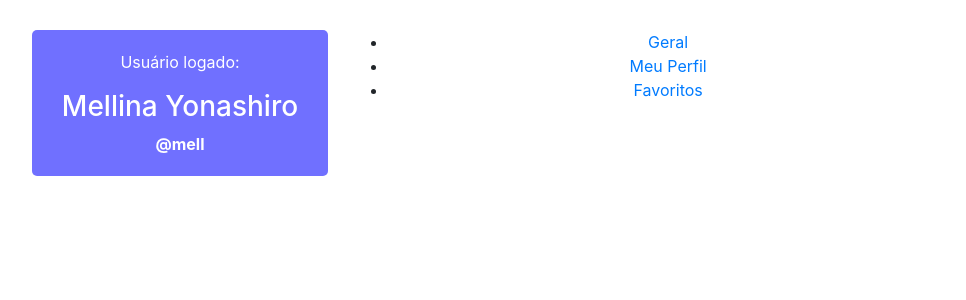
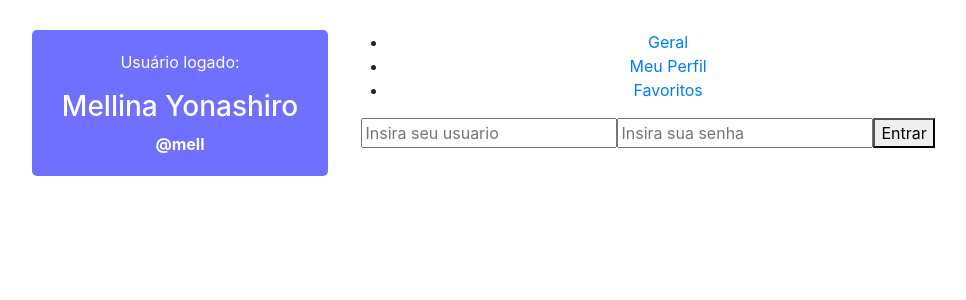
Before and after one commit to yogmel/lets-code-twitter, a React (Create React App) app: page /login in a window 1280 px wide. Shown: the top 300 px of the page, without its empty margins (140-1106 px from the left). Built offline with nearby package versions, Linux system fonts and the light colour scheme.

Commit message:
Add login.

```diff
--- a/src/App.js
+++ b/src/App.js
@@ -1,19 +1,20 @@
 import "bootstrap/dist/css/bootstrap.min.css";
+import React from "react";
+import { Link, Route } from "react-router-dom";
 import "./App.css";
-import React from "react";
-import { TweetContainer, LoggedUser } from "./components";
-import { Route, Link } from 'react-router-dom';
-
+import { LoggedUser, Login, PrivateRoute, TweetContainer } from "./components";
 import { tweets, users } from "./data";
 
 function App() {
   const idUsuarioLogado = 0;
 
   const tweetsDataFormatada = tweets.map((tweet) => {
-    const dataFormatada = `${tweet.date.getDate() + 1}/${tweet.date.getMonth()}/${tweet.date.getFullYear()}`;
+    const dataFormatada = `${
+      tweet.date.getDate() + 1
+    }/${tweet.date.getMonth()}/${tweet.date.getFullYear()}`;
     return {
       ...tweet,
-      date: dataFormatada
+      date: dataFormatada,
     };
   });
 
@@ -24,7 +25,7 @@ function App() {
 
     return {
       ...tweet,
-      author: user
+      author: user,
     };
   });
 
@@ -34,27 +35,37 @@ function App() {
 
   return (
     <div className="App">
-      <LoggedUser
-        users={users}
-        idUsuarioLogado={idUsuarioLogado}
-      />
+      <LoggedUser users={users} idUsuarioLogado={idUsuarioLogado} />
 
       <div className="tweets-tabs">
         <ul>
-          <li><Link to="/geral">Geral</Link></li>
-          <li><Link to="/meu-perfil">Meu Perfil</Link></li>
-          <li><Link to="/meus-favoritos">Favoritos</Link></li>
+          <li>
+            <Link to="/geral">Geral</Link>
+          </li>
+          <li>
+            <Link to="/meu-perfil">Meu Perfil</Link>
+          </li>
+          <li>
+            <Link to="/meus-favoritos">Favoritos</Link>
+          </li>
         </ul>
 
-        <Route path="/geral">
-          {tweetsComAutor.map((tweet) => <TweetContainer key={tweet.id} tweet={tweet} />)}
-        </Route>
+        <PrivateRoute path="/geral" role="admin">
+          {tweetsComAutor.map((tweet) => (
+            <TweetContainer key={tweet.id} tweet={tweet} />
+          ))}
+        </PrivateRoute>
 
-        <Route path="/meu-perfil">
-          {tweetsMeuPerfil.map((tweet) => <TweetContainer key={tweet.id} tweet={tweet} />)}
+        <PrivateRoute path="/meu-perfil" role="user">
+          {tweetsMeuPerfil.map((tweet) => (
+            <TweetContainer key={tweet.id} tweet={tweet} />
+          ))}
+        </PrivateRoute>
+
+        <Route path="/login">
+          <Login />
         </Route>
       </div>
-
     </div>
   );
 }
--- /dev/null
+++ b/src/components/Login.jsx
@@ -0,0 +1,54 @@
+import { useState } from "react";
+import { useHistory } from "react-router-dom";
+
+const Login = () => {
+  const [username, setUsername] = useState("");
+  const [password, setPassword] = useState("");
+  const [error, setError] = useState("");
+  const history = useHistory();
+
+  // [{
+  //        "username": "joao",
+  //        "password": "joao",
+  //        "roles": ["admin"],
+  //        "token": "11111"
+  // },
+  //        "username": "maria",
+  //        "password": "maria",
+  //        "roles": ["user"],
+  //        "token": "22222"
+  //]
+
+  const authenticate = () => {
+    const result = localStorage.getItem("logins");
+    const database = JSON.parse(result);
+    const loggedUser = database.find(
+      (user) => user.username === username && user.password === password
+    );
+
+    if (!loggedUser) {
+      setError("Usuário ou senha inválidos!");
+    } else {
+      localStorage.setItem("session-token", loggedUser.token);
+      history.push("/geral");
+    }
+  };
+
+  return (
+    <div>
+      <input
+        placeholder="Insira seu usuario"
+        onChange={(e) => setUsername(e.target.value)}
+      />
+      <input
+        type="password"
+        placeholder="Insira sua senha"
+        onChange={(e) => setPassword(e.target.value)}
+      />
+      <button onClick={authenticate}>Entrar</button>
+      {error && <p>{error}</p>}
+    </div>
+  );
+};
+
+export default Login;
--- /dev/null
+++ b/src/components/PrivateRoute.jsx
@@ -0,0 +1,12 @@
+import { Redirect, Route } from "react-router-dom";
+import verifyAuthentication from "./login-functions";
+
+const PrivateRoute = ({ children, role, ...rest }) => (
+  <Route
+    {...rest}
+    render={() =>
+      verifyAuthentication(role) ? children : <Redirect to="/login" />
+    }
+  />
+);
+export default PrivateRoute;
--- a/src/components/index.js
+++ b/src/components/index.js
@@ -1,2 +1,4 @@
-export { default as TweetContainer } from './TweetContainer';
-export { default as LoggedUser } from './LoggedUser';
+export { default as LoggedUser } from "./LoggedUser";
+export { default as Login } from "./Login";
+export { default as PrivateRoute } from "./PrivateRoute";
+export { default as TweetContainer } from "./TweetContainer";
--- /dev/null
+++ b/src/components/login-functions.js
@@ -0,0 +1,20 @@
+const verifyAuthentication = (role) => {
+  const token = localStorage.getItem("session-token");
+
+  if (!token) {
+    return false;
+  }
+
+  const result = localStorage.getItem("logins");
+  const database = JSON.parse(result);
+
+  const user = database.find((user) => user.token === token);
+
+  if (!user) {
+    return false;
+  }
+
+  return user.roles.some((r) => r === role);
+};
+
+export default verifyAuthentication;
```
Also changed, not shown: 1 other file (tests, documents, lock files or other folders).
